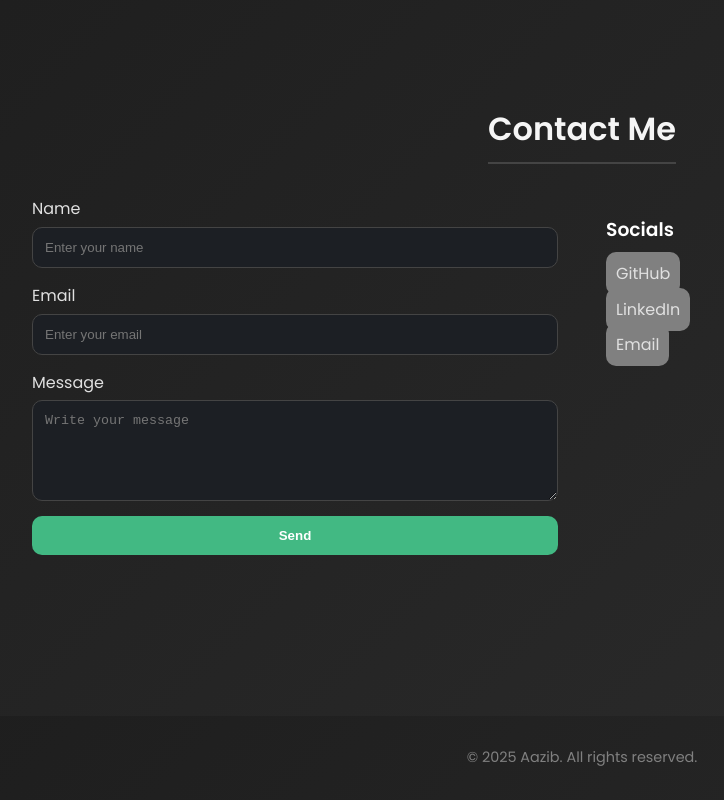
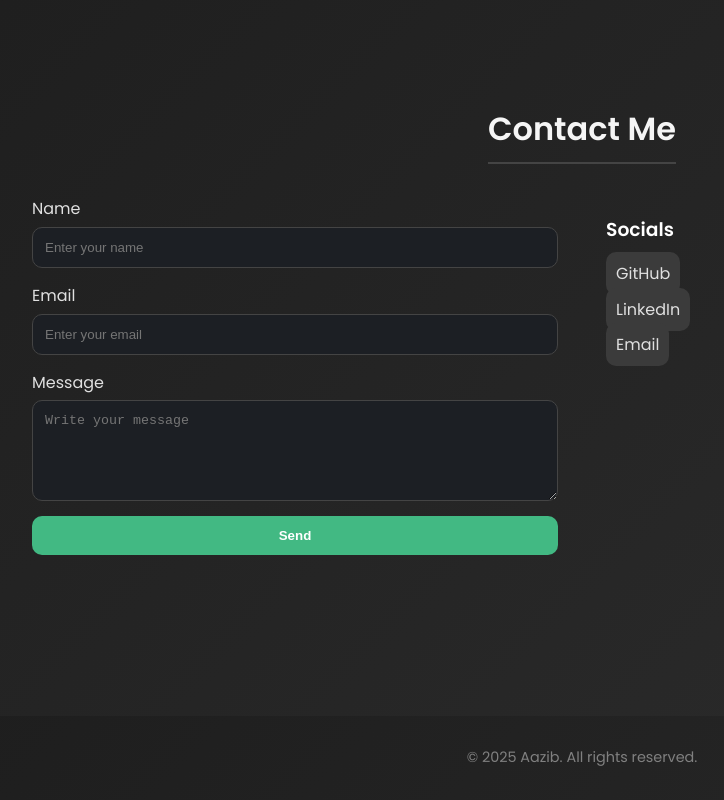
Before and after one commit to Aazib-Majeed/Portfolio, a Vue app: page / in a window 1280 px wide. Shown: the part 2484-3284 px from the top of the page, without its empty margins (58-782 px from the left). Built offline with nearby package versions, Linux system fonts and the light colour scheme.

Commit message:
Update style.css

```diff
--- a/src/style.css
+++ b/src/style.css
@@ -403,7 +403,8 @@ button:hover {
   color: #e0e0e0;
   height:10vw;
   border-radius:10px;
-  background:grey;
+  margin:0 auto;
+  background:#3b3b3b;
   font-weight: 500;
   padding:10px;
   transition: color 0.3s;
```
